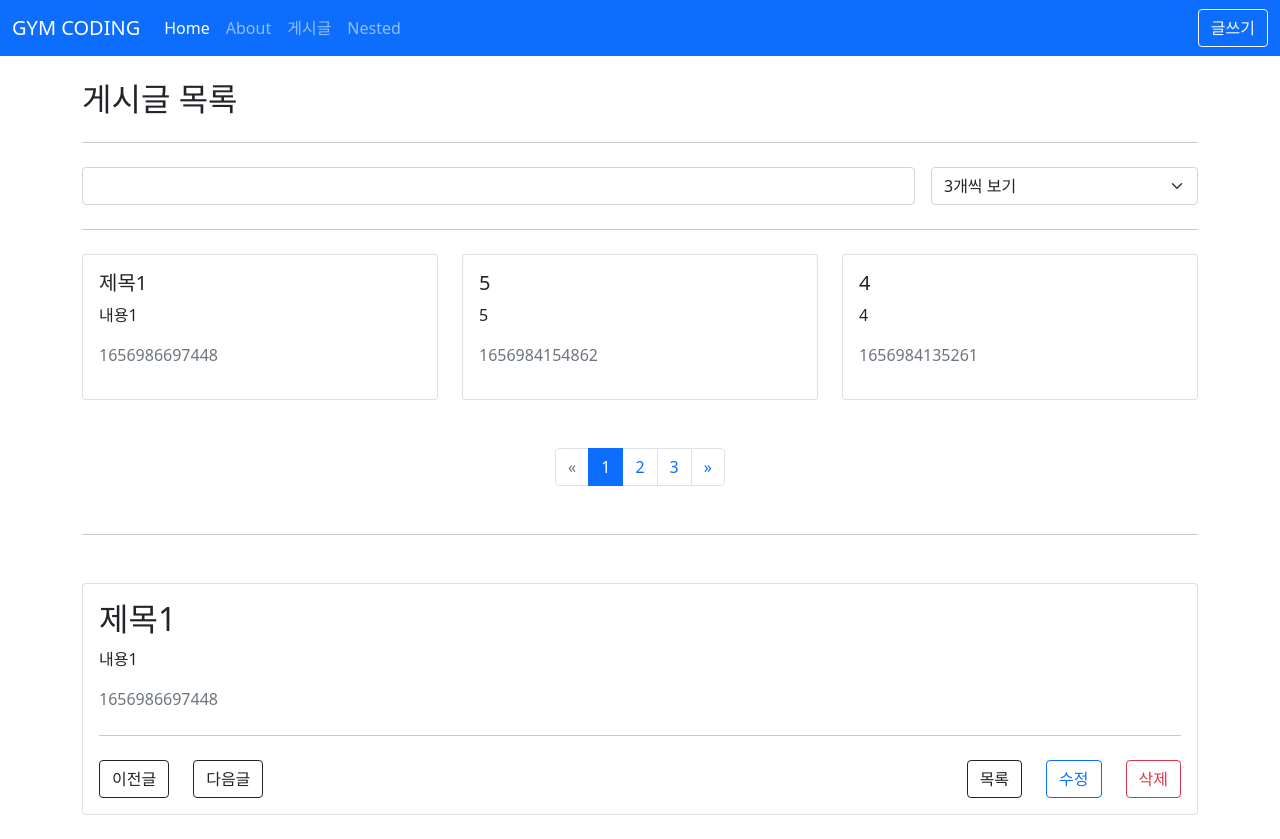
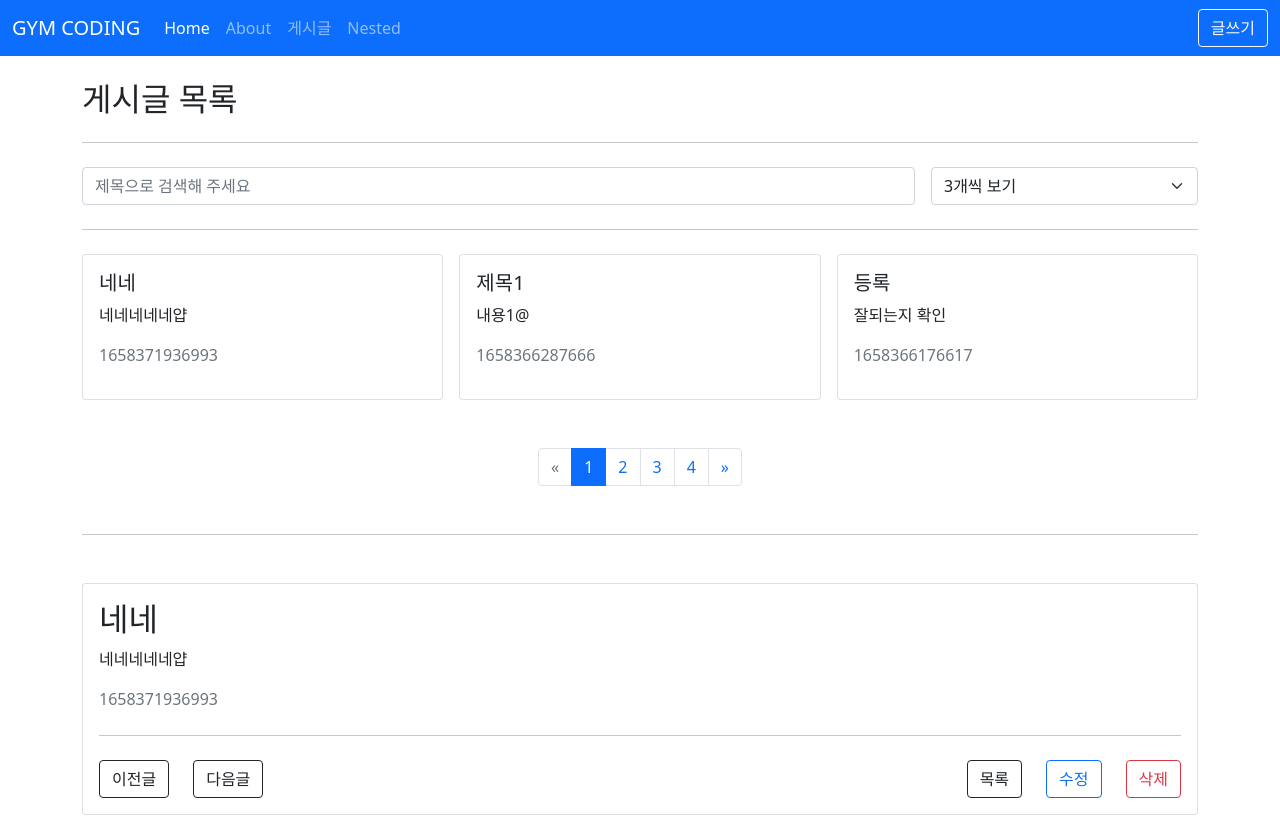
Before and after one commit to kkangda7/vite-vue3, a Vue app: page /posts in a window 1280 px wide. Built offline with nearby package versions, Linux system fonts and the light colour scheme; data requests are answered from the project's data file.

Commit message:
scoped_slot

```diff
--- a/db.json
+++ b/db.json
@@ -15,7 +15,7 @@
     {
       "title": "네네",
       "content": "네네네네네얍",
-      "createAt": 1656924391912,
+      "createAt": 1658371936993,
       "id": 13
     },
     {
@@ -50,9 +50,15 @@
     },
     {
       "title": "제목1",
-      "content": "내용1",
-      "createAt": 1656986697448,
+      "content": "내용1@",
+      "createAt": 1658366287666,
       "id": 20
+    },
+    {
+      "title": "등록",
+      "content": "잘되는지 확인",
+      "createAt": 1658366176617,
+      "id": 21
     }
   ]
 }
--- /dev/null
+++ b/src/components/AppGrid.vue
@@ -0,0 +1,20 @@
+<template>
+	<div class="row g-3">
+		<div v-for="(item, index) in items" :key="index" :class="colClass">
+			<slot :item="item" :index="index"></slot>
+		</div>
+	</div>
+</template>
+
+<script setup>
+defineProps({
+	items: {
+		type: Array,
+		required: true,
+	},
+	colClass: {
+		type: String,
+		default: 'col-4',
+	},
+});
+</script>
--- /dev/null
+++ b/src/components/posts/PostFilter.vue
@@ -0,0 +1,36 @@
+<template>
+	<form @submit.prevent>
+		<div class="row g-3">
+			<div class="col">
+				<input
+					type="text"
+					class="form-control"
+					:value="title"
+					@input="$emit('update:title', $event.target.value)"
+					placeholder="제목으로 검색해 주세요"
+				/>
+			</div>
+			<div class="col-3">
+				<select
+					class="form-select"
+					:value="limit"
+					@input="$emit('update:limit', $event.target.value)"
+				>
+					<option value="3">3개씩 보기</option>
+					<option value="6">6개씩 보기</option>
+					<option value="9">9개씩 보기</option>
+				</select>
+			</div>
+		</div>
+	</form>
+</template>
+
+<script setup>
+defineProps({
+	title: String,
+	limit: [String, Number],
+});
+defineEmits(['update:title', 'update:limit']);
+</script>
+
+<style lang="scss" scoped></style>
--- a/src/views/HomeView.vue
+++ b/src/views/HomeView.vue
@@ -4,11 +4,18 @@
 		<p>{{ $route.path }}</p>
 		<p>{{ $route.name }}</p>
 		<button class="btn btn-primary" @click="goAboutPage">About으로 이동</button>
+		<hr class="my-4" />
+		<AppGrid v-slot="{ item, index }" :items="items" :class="colClass">
+			<AppCard>{{ item }} {{ index }}</AppCard>
+		</AppGrid>
 	</div>
 </template>
 
 <script setup>
+import { ref } from '@vue/reactivity';
 import { useRouter } from 'vue-router';
+import AppGrid from '../components/AppGrid.vue';
+import AppCard from '@/components/AppCard.vue';
 
 const router = useRouter();
 const goAboutPage = () => {
@@ -16,6 +23,7 @@
 		name: 'About',
 	});
 };
+const items = ref(['사과', '딸기', '포도', '바나나']);
 </script>
 
 <style lang="scss" scoped></style>
--- a/src/views/posts/PostListView.vue
+++ b/src/views/posts/PostListView.vue
@@ -2,31 +2,19 @@
 	<div>
 		<h2>게시글 목록</h2>
 		<hr class="my-4" />
-		<form @submit.prevent>
-			<div class="row g-3">
-				<div class="col">
-					<input type="text" class="form-control" v-model="params.title_like" />
-				</div>
-				<div class="col-3">
-					<select class="form-select" v-model="params._limit">
-						<option value="3">3개씩 보기</option>
-						<option value="6">6개씩 보기</option>
-						<option value="9">9개씩 보기</option>
-					</select>
-				</div>
-			</div>
-		</form>
+		<PostFilter v-model:title="params.title_like" v-model:limit="params._limit">
+		</PostFilter>
 		<hr class="my-4" />
-		<div class="row g-4">
-			<div class="col-4" v-for="post in posts" :key="post.id">
+		<AppGrid :items="posts">
+			<template v-slot="{ item }">
 				<post-item
-					:title="post.title"
-					:content="post.content"
-					:create-at="post.createAt"
-					@click="goPage(post.id)"
+					:title="item.title"
+					:content="item.content"
+					:create-at="item.createAt"
+					@click="goPage(item.id)"
 				/>
-			</div>
-		</div>
+			</template>
+		</AppGrid>
 		<AppPagenation
 			:pageCount="pageCount"
 			:currentPage="params._page"
@@ -49,6 +37,8 @@
 import { useRouter } from 'vue-router';
 import { computed, ref, watchEffect } from 'vue';
 import PostDetailView from './PostDetailView.vue';
+import AppGrid from '@/components/AppGrid.vue';
+import PostFilter from '@/components/posts/PostFilter.vue';
 
 const posts = ref([]);
 const router = useRouter();
```
